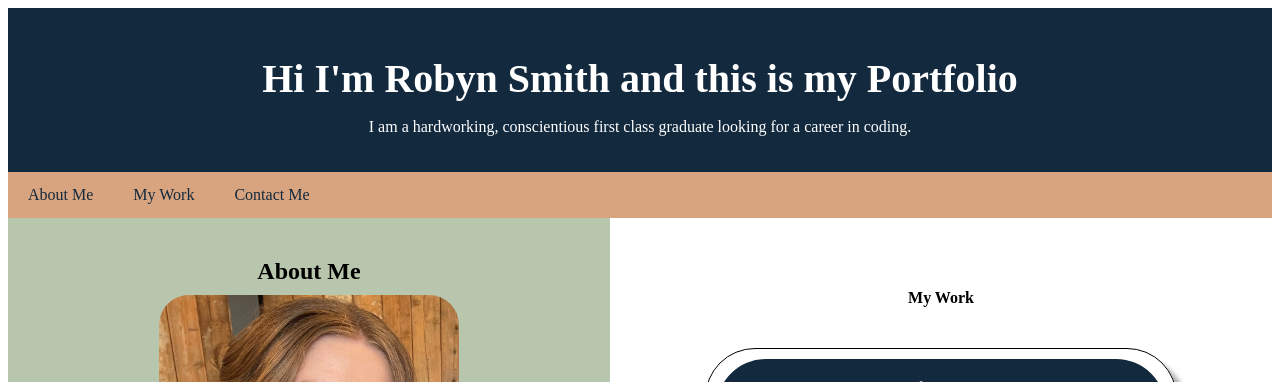
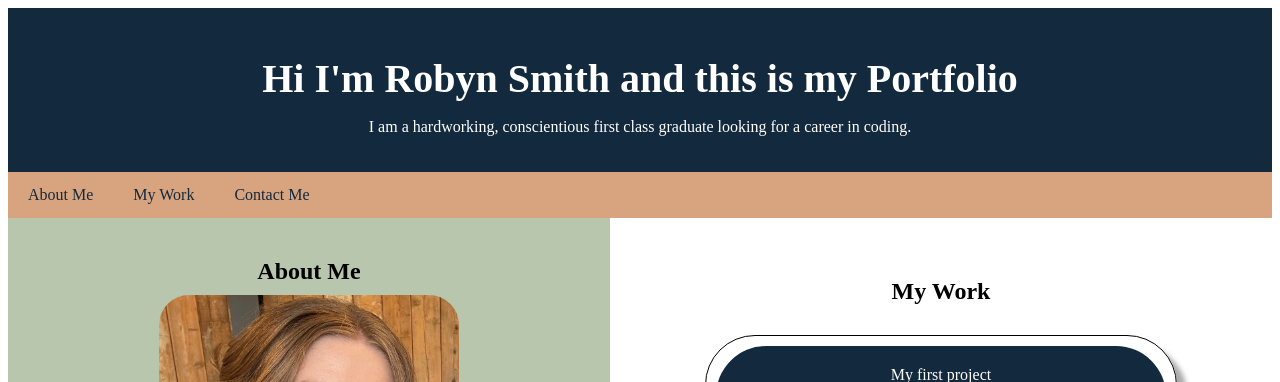
Before and after one commit to Robyn-Smith/week-2-portfolio, a plain HTML site: page index.html in a window 1280 px wide. Shown: the top 382 px of the page. Drawn offline with Linux system fonts and the light colour scheme.

Commit message:
added css for h4 'my work'

```diff
--- a/assets/css/style.css
+++ b/assets/css/style.css
@@ -28,6 +28,8 @@ h2 {
 }
 
 h4 {
+  font-size: 1.5rem;
+  margin: 10px;
   /*margin-left: 200px;*/
 }
 
```
